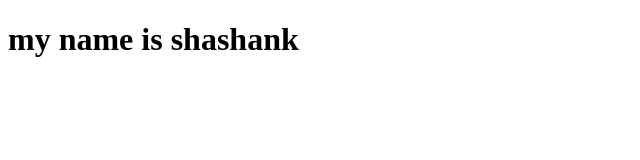
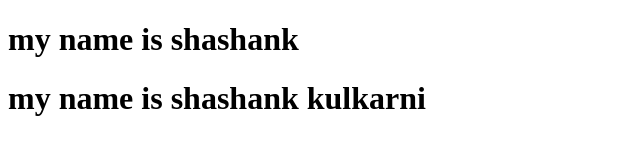
Before and after one commit to Shashankkulkarnii/a, a plain HTML site: page name.html in a window 1280 px wide. Shown: the whole page, without its empty margins (0-640 px from the left). Drawn offline with Linux system fonts and the light colour scheme.

Commit message:
added name in index.html

```diff
--- a/name.html
+++ b/name.html
@@ -8,5 +8,6 @@
 </head>
 <body>
     <h1>my name is shashank</h1>
+    <h1>my name is shashank kulkarni</h1>
 </body>
 </html>
```
Also changed, not shown: index.html (+1 -0 lines).
